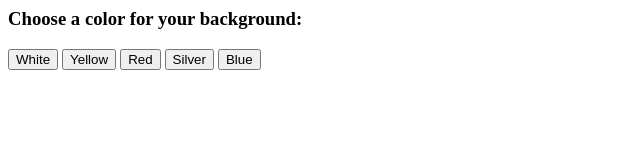
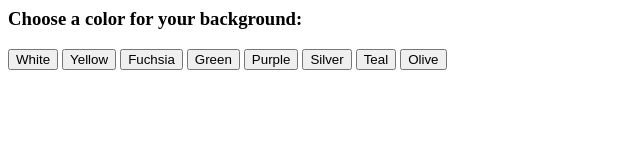
Before and after one commit to janeilc12345/choosecolor, a plain HTML site: page index.html in a window 1280 px wide. Shown: the whole page, without its empty margins (0-640 px from the left). Drawn offline with Linux system fonts and the light colour scheme.

Commit message:
Update index.html

```diff
--- a/index.html
+++ b/index.html
@@ -13,8 +13,11 @@
     <form name="frmColor" action="javascript:void(0);">
         <input type="submit" value="White" name="bW" onClick="selectColor('White')">
         <input type="submit" value="Yellow" name="bY" onClick="selectColor('Yellow')">
-        <input type="submit" value="Red" name="bR" onClick="selectColor('Red')">
+        <input type="submit" value="Fuchsia" name="bF" onClick="selectColor('Fuchsia')">
+        <input type="submit" value="Green" name="bG" onClick="selectColor('Green')">
+        <input type="submit" value="Purple" name="bP" onClick="selectColor('Purple')">
         <input type="submit" value="Silver" name="bS" onClick="selectColor('Silver')">
-        <input type="submit" value="Blue" name="bB" onClick="selectColor('Blue')">
+        <input type="submit" value="Teal" name="bT" onClick="selectColor('Teal')">
+        <input type="submit" value="Olive" name="bO" onClick="selectColor('Olive')">
     </form>
 </html>
```
